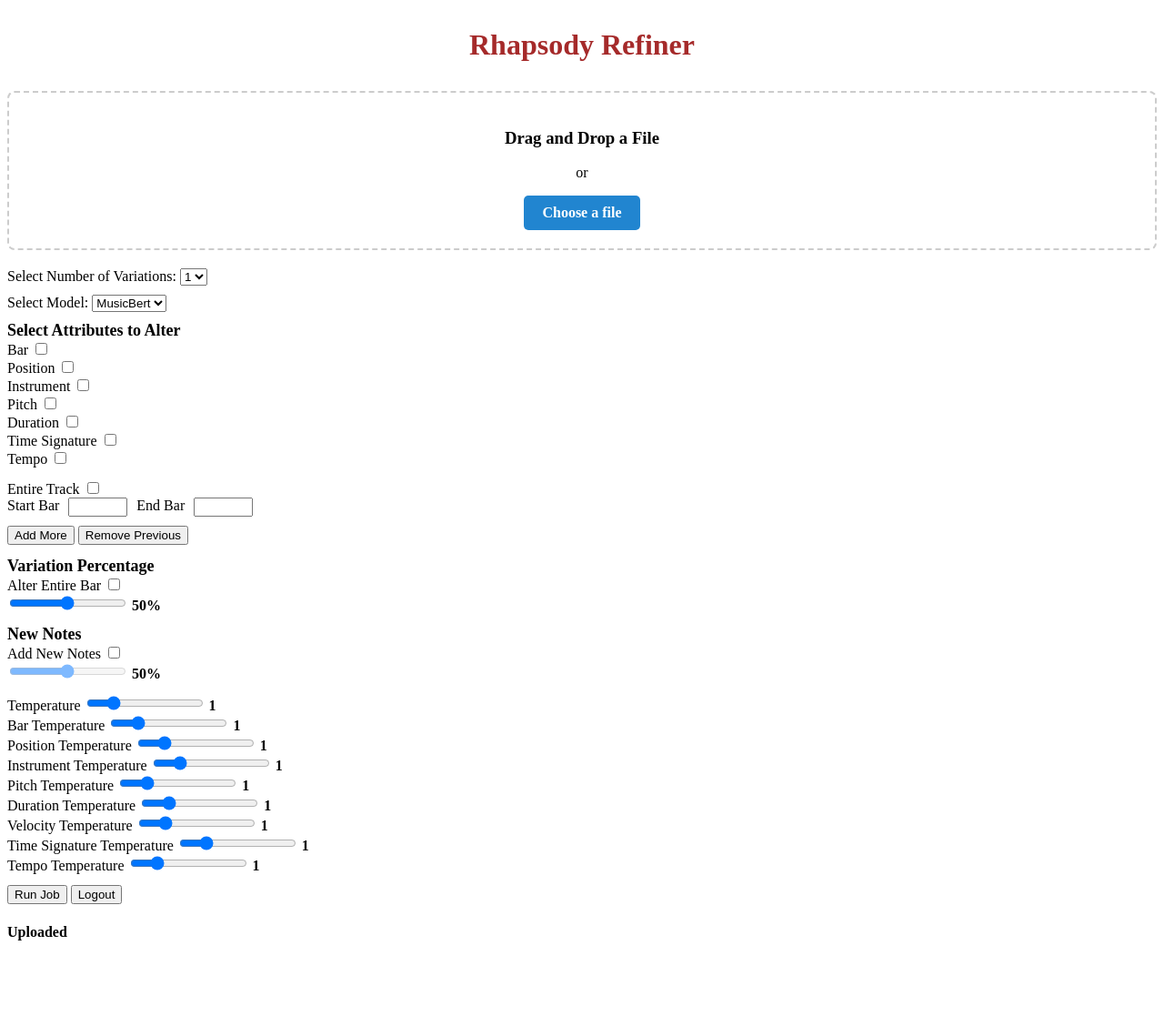
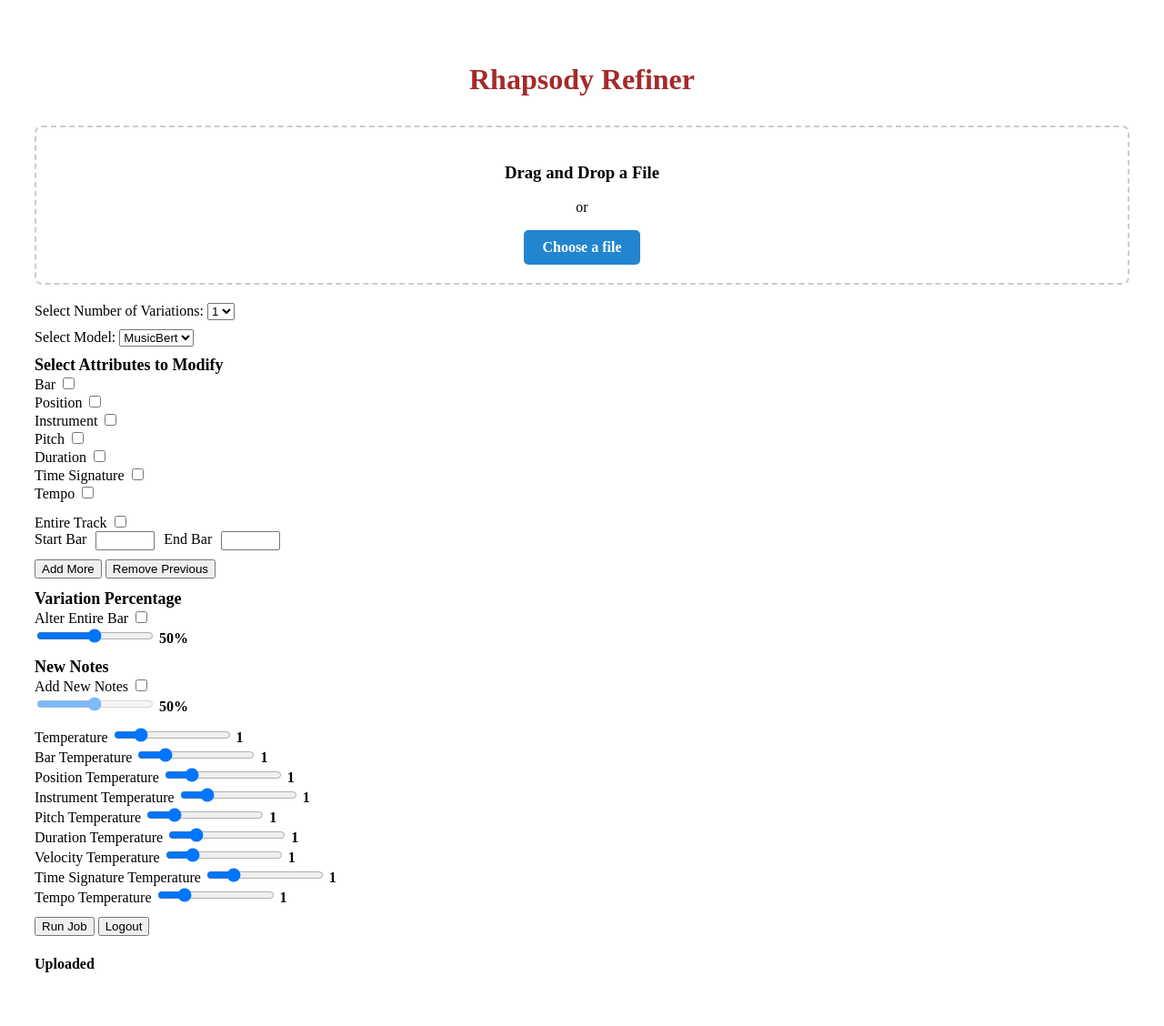
Before and after one commit to SensiLab/MusicVariationWorkshop, a Flask app: page / in a window 1280 px wide. Shown: the whole page at 91% size. Before the commit the page ends 1034 px from the top, so only its background shows below. Run offline with Flask 3, Linux system fonts and the light colour scheme; the visitor is signed in with stand-in values (Sample User, id 1); parts of the project's set-up code (start-up, migrations or seed data) failed here and were passed over; some libraries are stand-ins or nearby versions.

Commit message:
added small visual changes to improve look and readability

```diff
--- a/templates/index.html
+++ b/templates/index.html
@@ -6,7 +6,7 @@
     <title>Drag and Drop File Upload</title>
     <link rel="stylesheet" href="{{ url_for('static', filename='css/style.css') }}">
 </head>
-<body>
+<body style="padding: 30px;">
     <h1>Rhapsody Refiner</h1>
     <div id="drop-area">
         <h3>Drag and Drop a File</h3>
@@ -37,7 +37,7 @@
     </div>
 
     <div id="controls">
-        <label for="attribute-container" class="controlLabel">Select Attributes to Alter</label>
+        <label for="attribute-container" class="controlLabel">Select Attributes to Modify</label>
         <div id="attribute-container" class="AttributeControlContainer">
             <div>
                 <label for="BarCheckbox">Bar</label>
```
